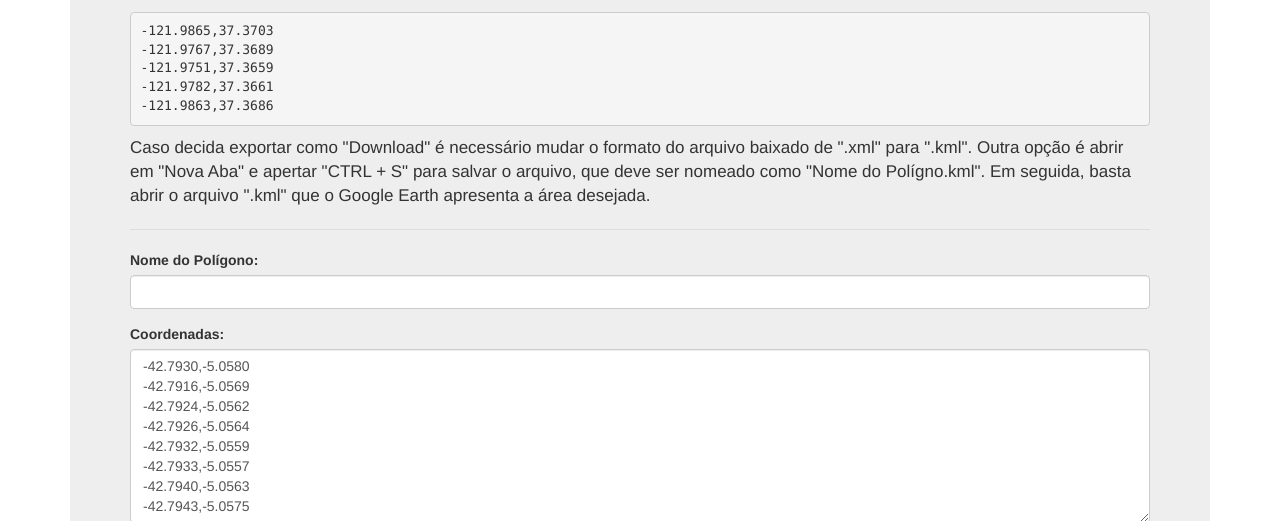
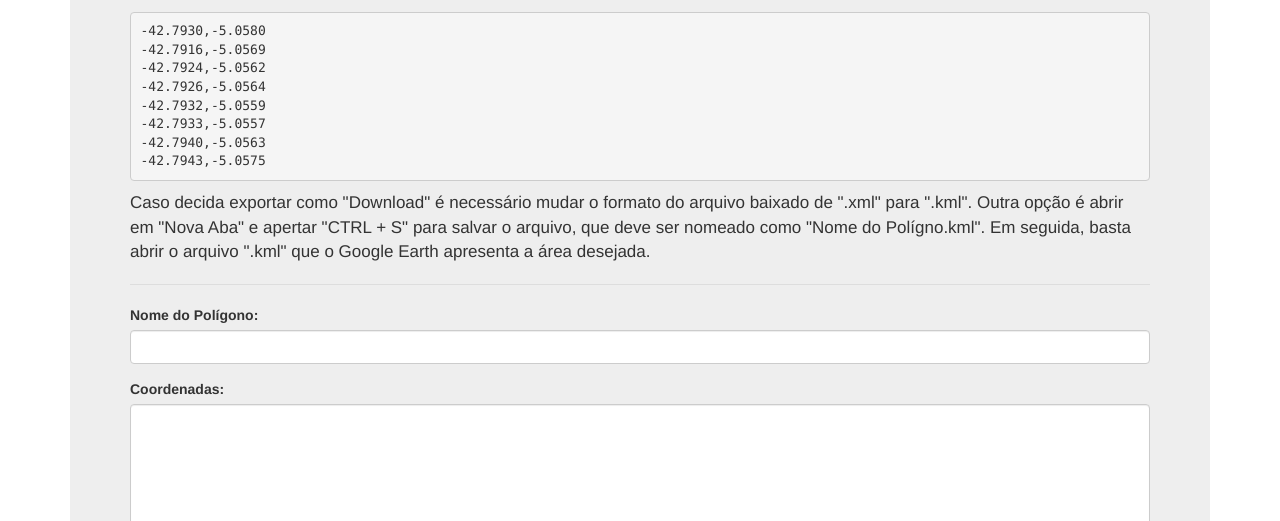
Before and after one commit to matheusmmcs/google-earth-utils, a website: page pages/index.html in a window 1280 px wide. Shown: the part 279-800 px from the top of the page. Drawn offline with nearby package versions, Linux system fonts and the light colour scheme.

Commit message:
Correções na página inicial

```diff
--- a/pages/index.html
+++ b/pages/index.html
@@ -61,11 +61,14 @@
       <div class="jumbotron">
         <h2>Gerador de Polígono - Google Earth</h2>
         <p>Insira as coordenada no campo de texto logo abaixo. O formato é um conjunto de linhas: "latitude , longitude". O campo "Nome do Polígono" define o nome que aparecerá no Google Earth. Caso não possua as coordenadas, utilize a ferramenta <a href="http://www.mapmash.in/kmlpolygon.html" target="_blank">KML Polygon</a> para capturar as coordenadas desejadas.</p>
-        <pre>-121.9865,37.3703
--121.9767,37.3689
--121.9751,37.3659
--121.9782,37.3661
--121.9863,37.3686</pre>
+        <pre>-42.7930,-5.0580
+-42.7916,-5.0569
+-42.7924,-5.0562
+-42.7926,-5.0564
+-42.7932,-5.0559
+-42.7933,-5.0557
+-42.7940,-5.0563
+-42.7943,-5.0575</pre>
         <form>
         <p>Caso decida exportar como "Download" é necessário mudar o formato do arquivo baixado de ".xml" para ".kml". Outra opção é abrir em "Nova Aba" e apertar "CTRL + S" para salvar o arquivo, que deve ser nomeado como "Nome do Polígno.kml". Em seguida, basta abrir o arquivo ".kml" que o Google Earth apresenta a área desejada.</p>
 
@@ -77,16 +80,7 @@
           </div>
           <div class="form-group">
             <label for="coordinates">Coordenadas:</label>
-            <textarea id="coordinates" class="form-control" rows="8">
--42.7930,-5.0580
--42.7916,-5.0569
--42.7924,-5.0562
--42.7926,-5.0564
--42.7932,-5.0559
--42.7933,-5.0557
--42.7940,-5.0563
--42.7943,-5.0575
-            </textarea>
+            <textarea id="coordinates" class="form-control" rows="8"></textarea>
           </div>
           <div class="form-group">
             <label for="coordenadas">Forma de Exportar:</label>
```
